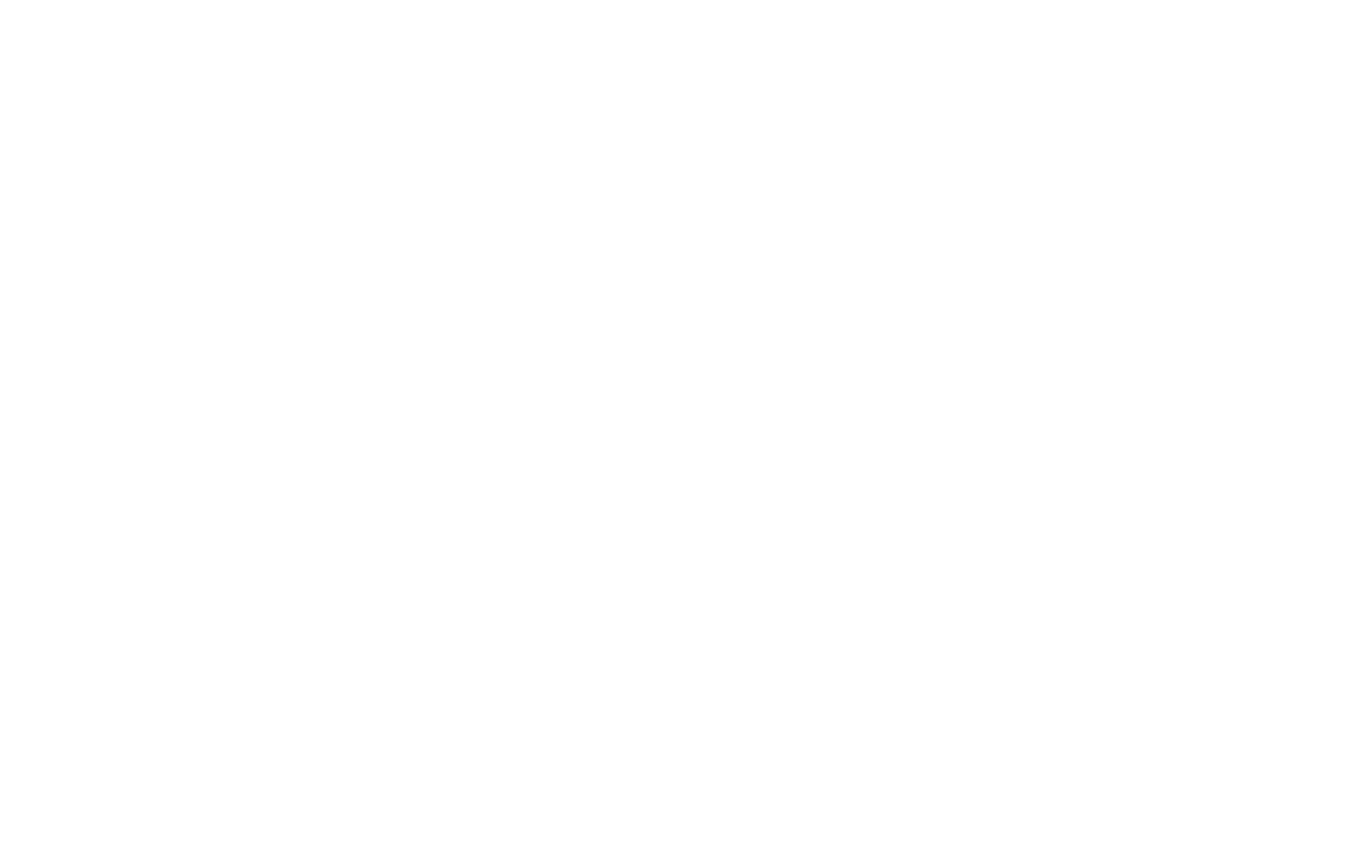
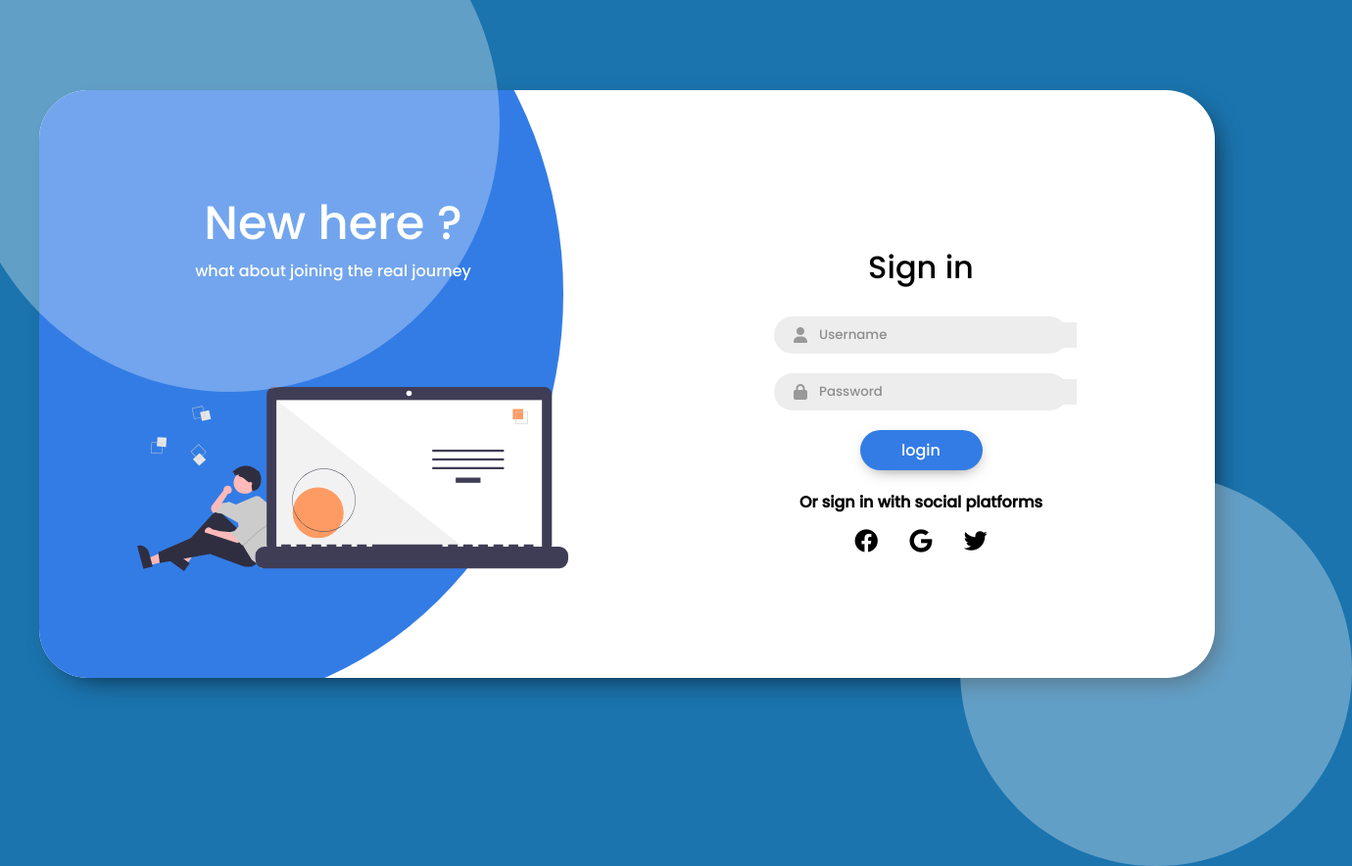
Before and after one commit to m-Ash1/modern-blue-form, a plain HTML site: page index.html in a window 1280 px wide. Shown: the whole page at 98% size, 1380 px wide, since content can reach past the window. Before the commit the page ends 800 px from the top, so only its background shows below. Drawn offline with Linux system fonts and the light colour scheme.

Commit message:
whole project

```diff
--- a/css/style.css
+++ b/css/style.css
@@ -0,0 +1,172 @@
+:root {
+  --bgColor: #1b74ae;
+  --blueForm: #337ce5;
+}
+* {
+  box-sizing: border-box;
+  font-family: "Poppins", sans-serif;
+}
+body {
+  margin: 0;
+  display: flex;
+  height: calc(100vh - 16px);
+  justify-content: center;
+  align-items: center;
+  background-color: var(--bgColor);
+  position: relative;
+  overflow: hidden;
+}
+
+.container-form {
+  width: 1200px;
+  height: 600px;
+  border-radius: 50px;
+  overflow: hidden;
+  background-color: white;
+  display: flex;
+  -webkit-box-shadow: 9px 10px 28px -11px rgb(0 0 0 / 75%);
+  -moz-box-shadow: 9px 10px 28px -11px rgb(0 0 0 / 75%);
+  box-shadow: 9px 10px 28px -11px rgb(0 0 0 / 75%);
+}
+
+.circle {
+  border-radius: 50%;
+  background-color: rgba(255, 255, 255, 0.308);
+  position: absolute;
+  z-index: 999;
+}
+.top-circle {
+  top: -150px;
+  left: -40px;
+  width: 550px;
+  height: 550px;
+}
+.bottom-circle {
+  bottom: -100px;
+  right: -100px;
+  width: 400px;
+  height: 400px;
+}
+.left-part {
+  position: relative;
+  width: 50%;
+  height: 100%;
+  padding: 100px;
+  z-index: 1;
+}
+.bg-circle {
+  background-color: var(--blueForm);
+  width: 130%;
+  height: 141%;
+  top: -215px;
+  left: -245px;
+  z-index: -1;
+}
+
+.form-text {
+  display: flex;
+  align-items: center;
+  flex-direction: column;
+  color: white;
+}
+
+.form-text .heading {
+  font-weight: 400;
+  font-size: 48px;
+}
+.form-text .desc {
+  text-align: center;
+}
+.left-part .image {
+  width: 100%;
+  height: 100%;
+  display: flex;
+  align-items: center;
+}
+
+img {
+  width: 110%;
+}
+.right-part {
+  width: 50%;
+  padding: 100px;
+  text-align: center;
+  padding-top: 130px;
+}
+.right-part h2 {
+  font-size: 200%;
+  font-weight: 400;
+}
+form {
+  display: flex;
+  align-items: center;
+  flex-direction: column;
+}
+.input-form {
+  display: flex;
+  align-items: center;
+  background-color: #ededed;
+  width: 300px;
+  border-radius: 50px;
+  padding: 6px 6px 6px 20px;
+  margin-bottom: 20px;
+}
+input {
+  outline: none;
+  border-color: transparent;
+  background-color: #ededed;
+  padding-left: 10px;
+}
+::placeholder {
+  opacity: 0.8;
+}
+.fas {
+  color: #999999;
+}
+.btn {
+  background-color: var(--blueForm);
+  color: white;
+  border-radius: 50px;
+  padding: 8px;
+  width: 125px;
+  margin-bottom: 20px;
+  -webkit-box-shadow: 1px 5px 17px -9px rgb(0 0 0 / 75%);
+  -moz-box-shadow: 1px 5px 17px -9px rgb(0 0 0 / 75%);
+  box-shadow: 1px 5px 17px -9px rgb(0 0 0 / 75%);
+  cursor: pointer;
+  position: relative;
+  overflow: hidden;
+  z-index: 1;
+}
+.btn::before {
+  content: "";
+  position: absolute;
+  top: 0;
+  left: 0;
+  background-color: #1b74ae;
+  width: 0;
+  height: 100%;
+  z-index: -1;
+  transition: 0.6s;
+}
+.btn:hover::before {
+  width: 100%;
+}
+.social-block {
+  font-weight: bold;
+}
+.social-block .social-icons {
+  display: flex;
+  justify-content: space-evenly;
+  width: 200px;
+  margin: auto;
+  margin-top: 15px;
+}
+.social-block .fab {
+  font-size: 150%;
+}
+.social-block .fab:hover {
+  color: var(--blueForm);
+  cursor: pointer;
+  transition: 0.5s;
+}
--- a/index.html
+++ b/index.html
@@ -4,10 +4,57 @@
     <meta charset="UTF-8" />
     <meta http-equiv="X-UA-Compatible" content="IE=edge" />
     <meta name="viewport" content="width=device-width, initial-scale=1.0" />
+    <link
+      rel="stylesheet"
+      href="https://cdnjs.cloudflare.com/ajax/libs/font-awesome/6.0.0-beta2/css/all.min.css"
+    />
+    <link rel="preconnect" href="https://fonts.googleapis.com" />
+    <link rel="preconnect" href="https://fonts.gstatic.com" crossorigin />
+    <link
+      href="https://fonts.googleapis.com/css2?family=Poppins:wght@300;500&display=swap"
+      rel="stylesheet"
+    />
     <link rel="stylesheet" href="css/style.css" />
     <title>Java Script</title>
   </head>
   <body>
+    <div class="circle top-circle"></div>
+    <div class="circle bottom-circle"></div>
+    <div class="container-form">
+      <div class="left-part">
+        <div class="circle bg-circle"></div>
+        <div class="form-text">
+          <div class="heading">New here ?</div>
+          <div class="desc">what about joining the real journey</div>
+        </div>
+        <div class="image">
+          <img src="images/img-form.svg" alt="man sitting left to laptop">
+        </div>
+      </div>
+
+      <div class="right-part">
+        <h2>Sign in</h2>
+        <form>
+          <div class="input-form">
+            <i class="fas fa-user"></i>
+            <input type="text" placeholder="Username" />
+          </div>
+          <div class="input-form">
+            <i class="fas fa-lock"></i>
+            <input type="text" placeholder="Password" />
+          </div>
+          <div class="btn">login</div>
+        </form>
+        <div class="social-block">
+          <div>Or sign in with social platforms</div>
+          <div class="social-icons">
+            <i class="fab fa-facebook"></i>
+            <i class="fab fa-google"></i>
+            <i class="fab fa-twitter"></i>
+          </div>
+        </div>
+      </div>
+    </div>
     <script src="javascript/main.js"></script>
   </body>
 </html>
```
Also changed, not shown: images/img-form.svg (added).
